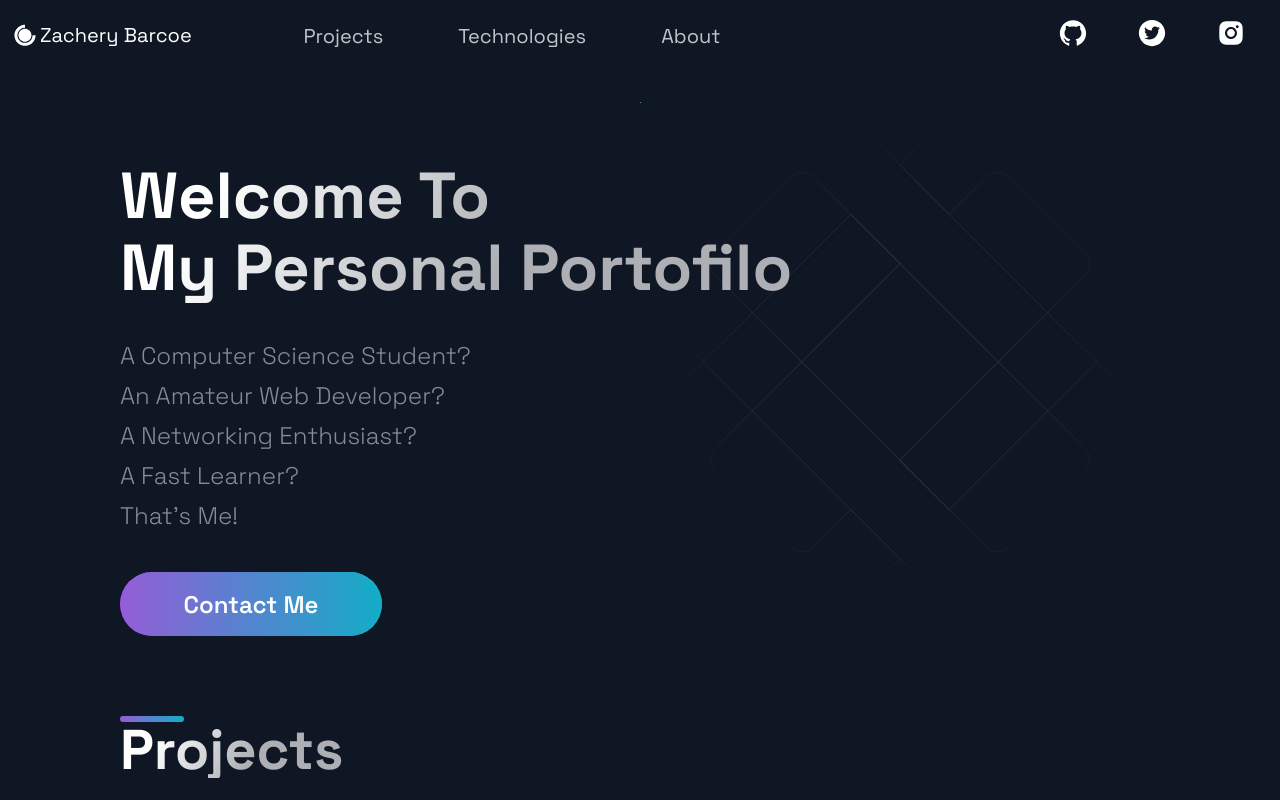
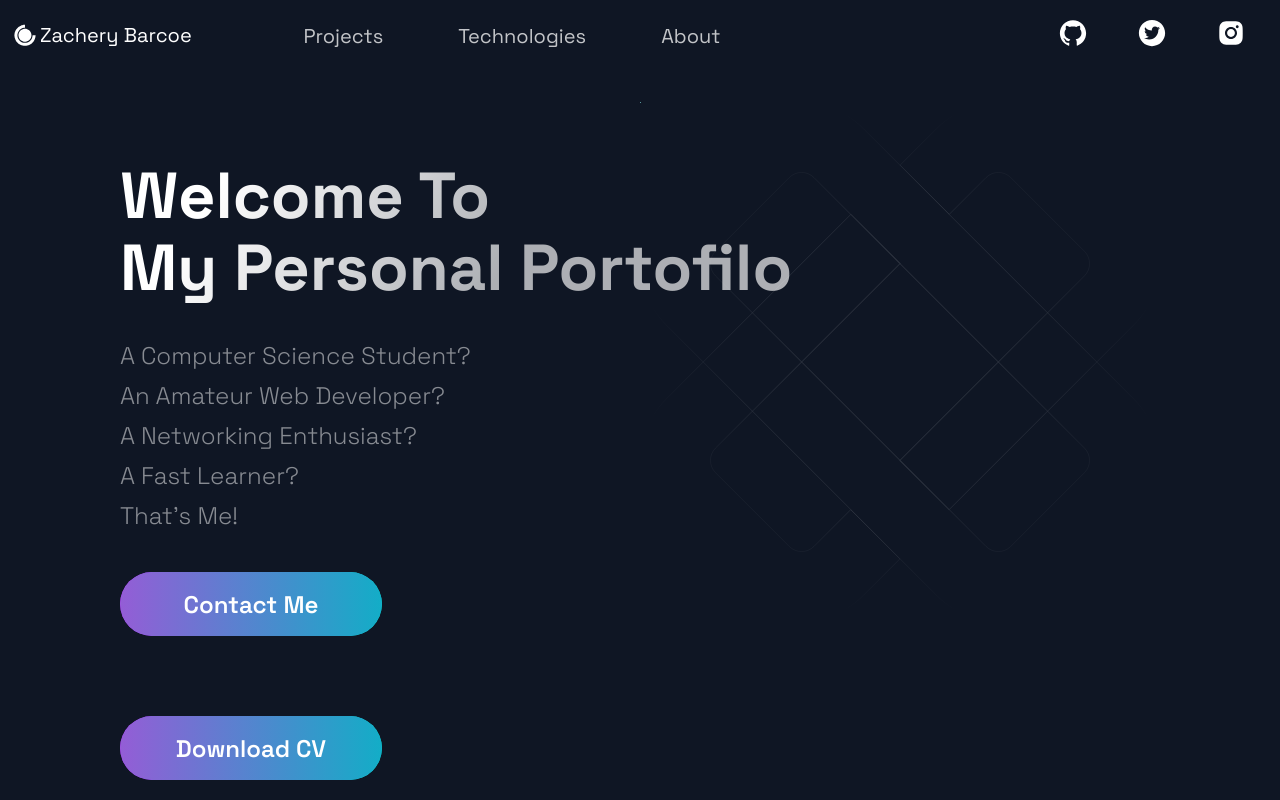
Before and after one commit to BlackPrism7537/BlackPrism7537, a Next.js app: page / in a window 1280 px wide. Shown: the top 800 px of the page. Built offline with nearby package versions, Linux system fonts and the light colour scheme.

Commit message:
Update Hero.js

```diff
--- a/src/components/Hero/Hero.js
+++ b/src/components/Hero/Hero.js
@@ -28,6 +28,9 @@ const Hero = () => (
 			<Button onClick={() => (window.location = "mailto:z.barcoe@gmail.com")}>
 				Contact Me
 			</Button>
+			<Button onClick={() => (window.location = "/files/ZacheryBarcoeCV.pdf")}>
+				Download CV
+			</Button>
 		</LeftSection>
 	</Section>
 );
```
